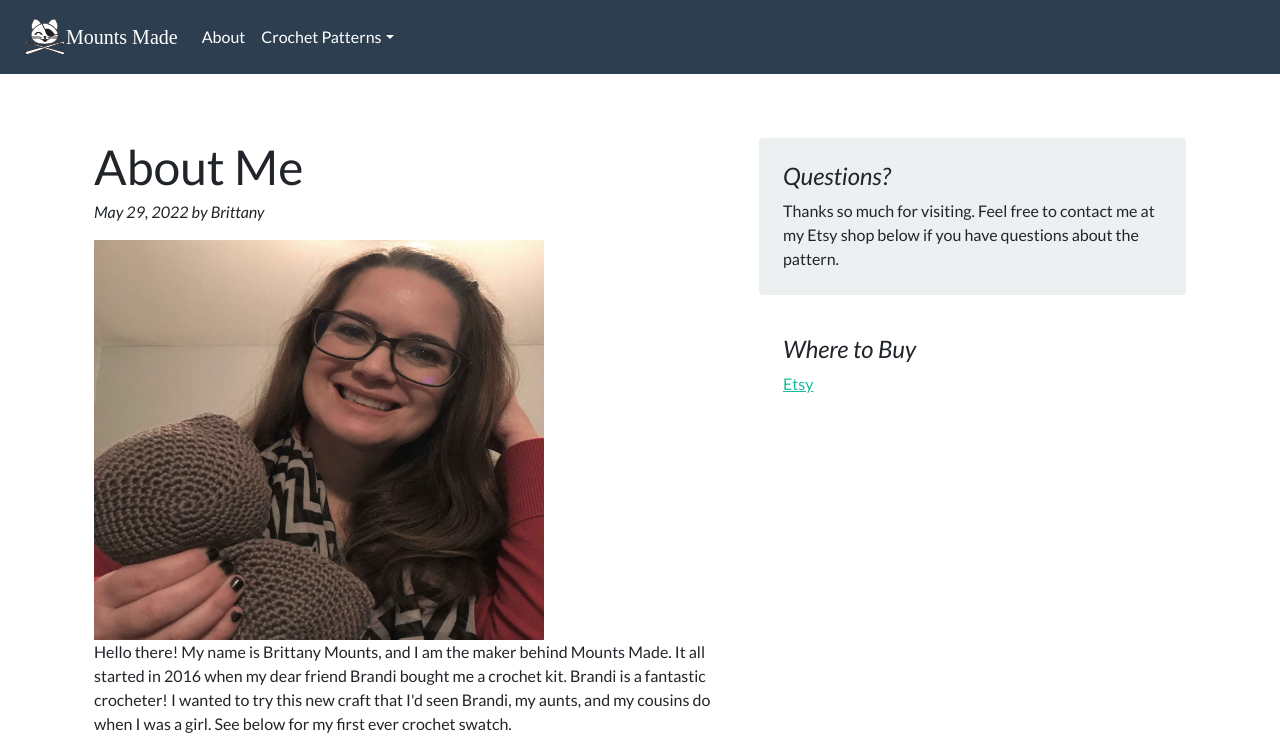
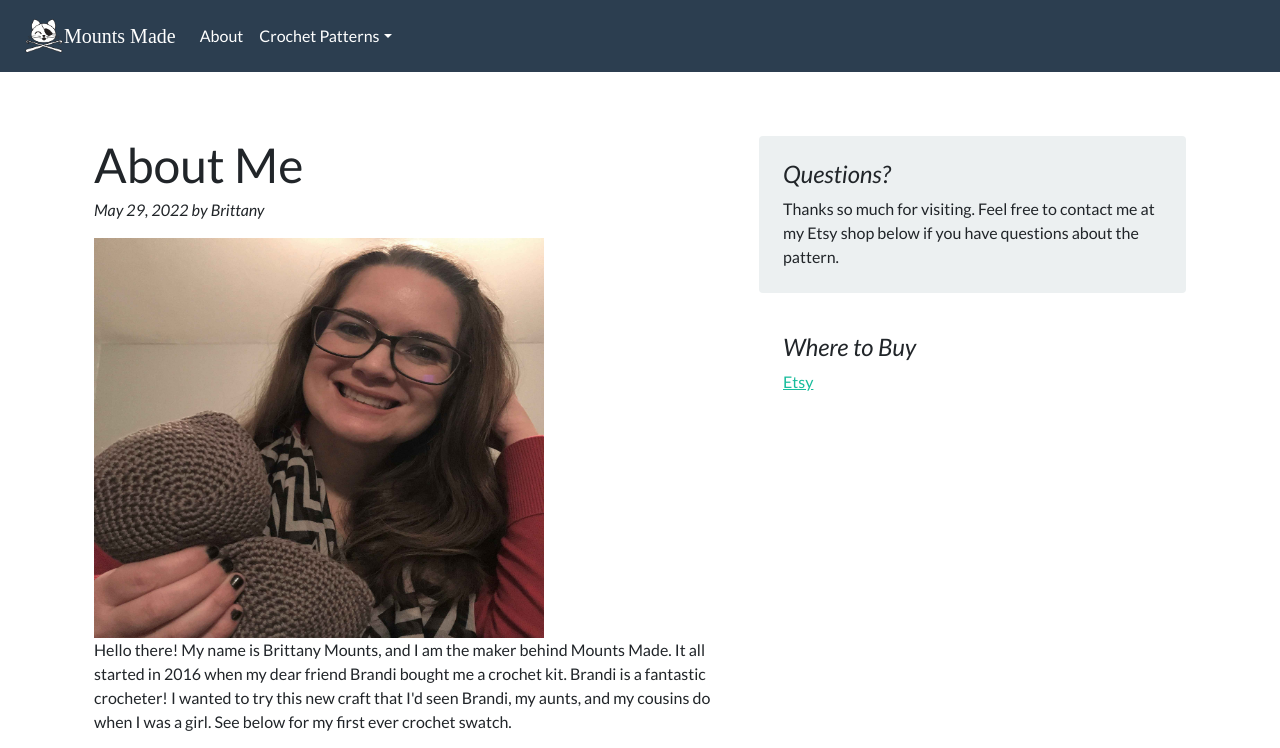
Before and after one commit to BuckeyeRebel588/mountsmade, a plain HTML site: page About.html in a window 1280 px wide. Shown: the top 748 px of the page. Drawn offline with nearby package versions, Linux system fonts and the light colour scheme.

Commit message:
Higher Quality Navbar Image
per Don's suggestion

```diff
--- a/About.html
+++ b/About.html
@@ -15,7 +15,7 @@
     <header>
         <nav class="navbar navbar-expand-lg navbar-dark bg-primary">
             <div class="container-fluid">
-                <a href="index.html"><img src="Images/MM-navbar.png" /></a><a class="navbar-brand" href="index.html"
+                <a href="index.html"><img src="MM-no-text.png" height="40px" /></a><a class="navbar-brand" href="index.html"
                     style="font-family: American Typewriter;">Mounts Made</a>
                 <button class="navbar-toggler" type="button" data-bs-toggle="collapse" data-bs-target="#navbarColor01"
                     aria-controls="navbarColor01" aria-expanded="false" aria-label="Toggle navigation">
```
Also changed, not shown: FuturePatterns.html (+1 -1 lines), index.html (+1 -1 lines), speedyGrannyBlanket.html (+1 -1 lines).
